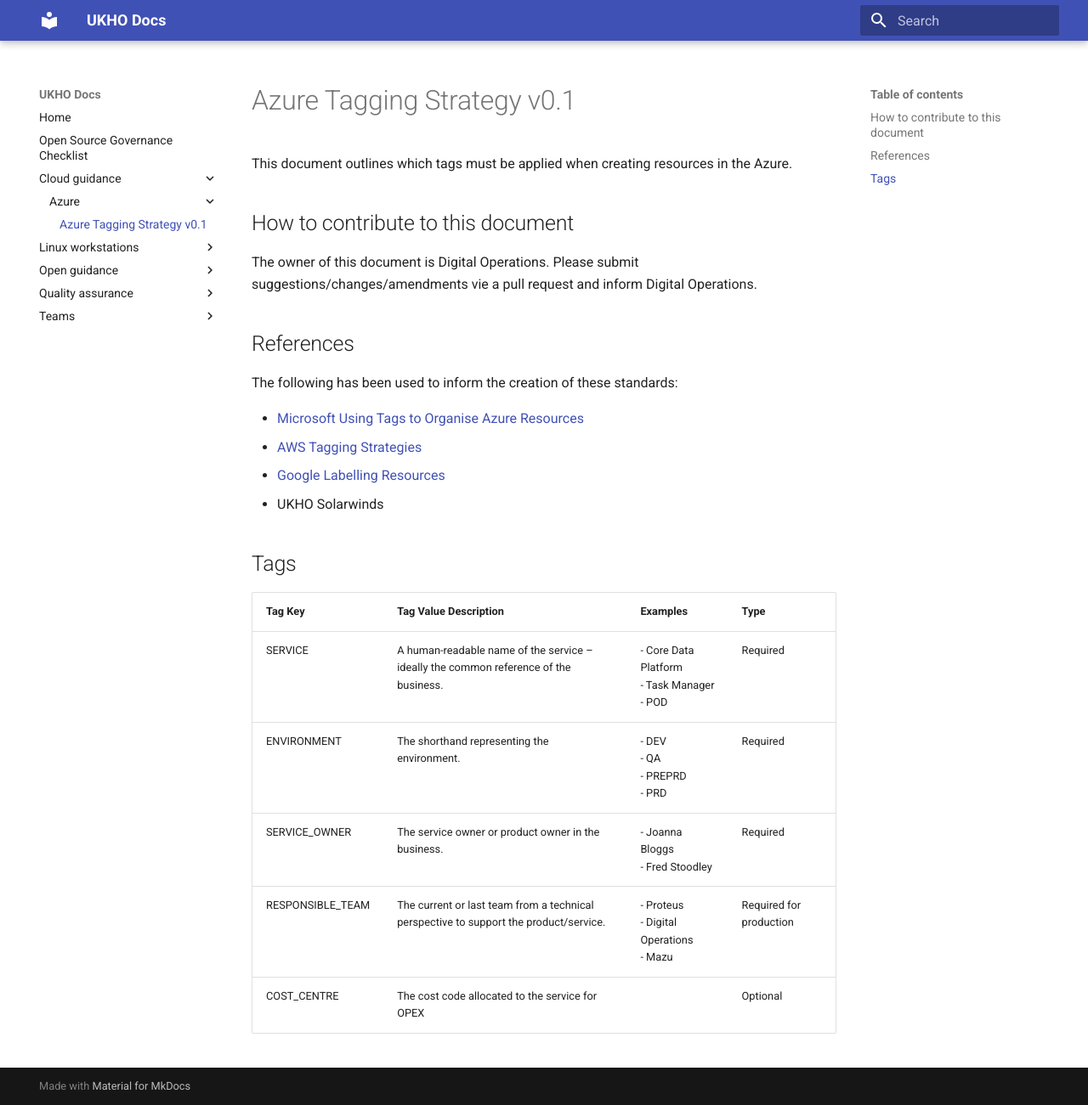
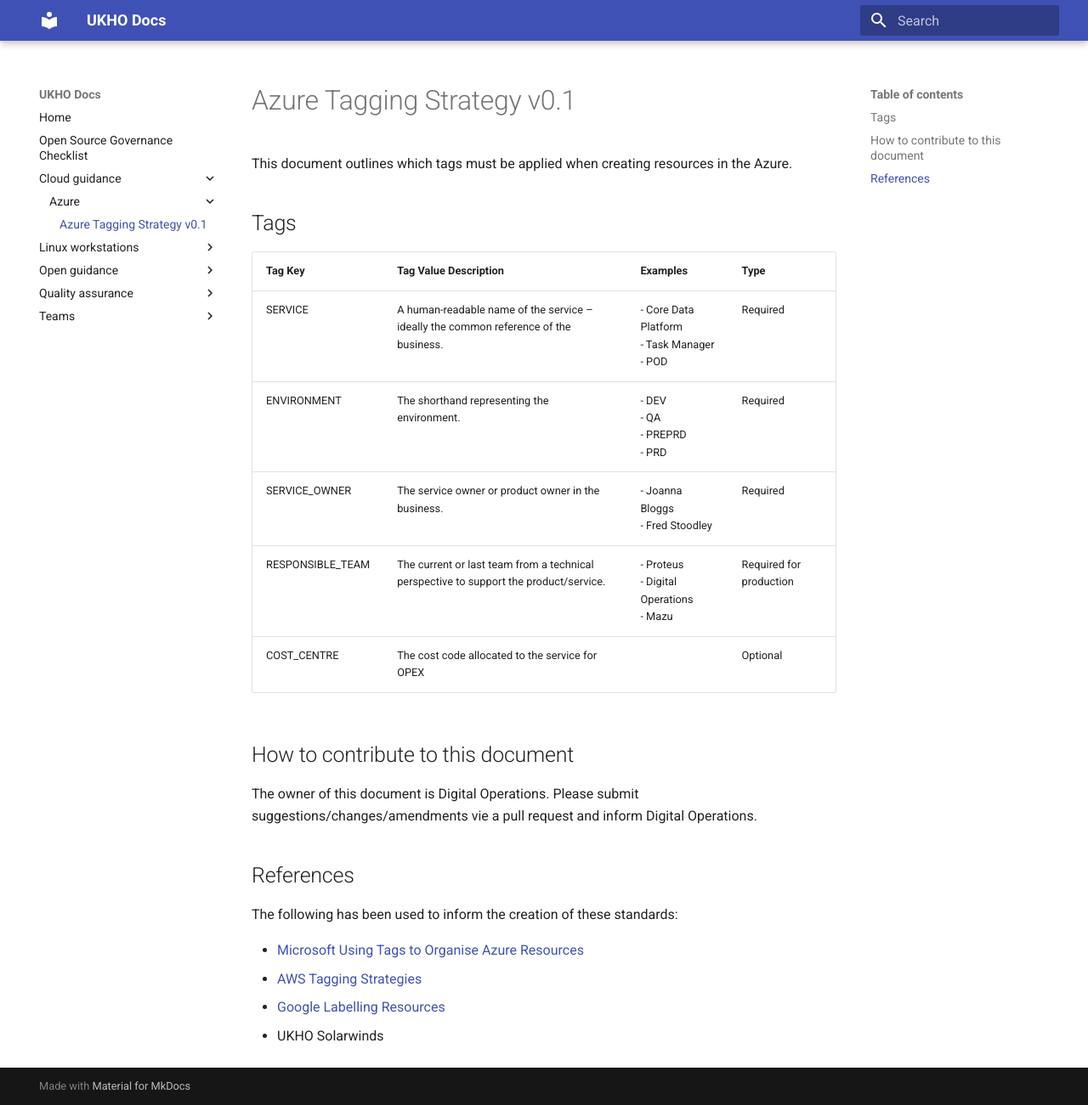
Before and after one commit to UKHO/docs, an MkDocs documentation site: the page built from docs/cloud-guidance/azure/ukho-azure-tagging.md, in a window 1280 px wide and 1301 px high. Shown: the whole window at 85% size. Built offline with MkDocs 1.6.1 and Material for MkDocs 9.7.7, drawn with Linux system fonts in a browser that asks for light colours; part of the change alters nothing that is shown.

Commit message:
re-ordered more logically

```diff
--- a/docs/cloud-guidance/azure/ukho-azure-tagging.md
+++ b/docs/cloud-guidance/azure/ukho-azure-tagging.md
@@ -1,7 +1,16 @@
 # Azure Tagging Strategy v0.1
 
+This document outlines which tags must be applied when creating resources in the Azure.
 
-This document outlines which tags must be applied when creating resources in the Azure.
+## Tags
+
+| Tag Key | Tag Value Description | Examples | Type |
+|---------|-----------------------|----------|------|
+| SERVICE | A human-readable name of the service – ideally the common reference of the business. | - Core Data Platform <br /> - Task Manager <br /> - POD | Required |
+| ENVIRONMENT | The shorthand representing the environment. | - DEV <br /> - QA <br /> - PREPRD <br /> - PRD | Required |
+| SERVICE_OWNER | The service owner or product owner in the business. | - Joanna Bloggs <br /> - Fred Stoodley | Required |
+| RESPONSIBLE_TEAM | The current or last team from a technical perspective to support the product/service. | - Proteus <br /> - Digital Operations <br /> - Mazu | Required for production |
+| COST_CENTRE | The cost code allocated to the service for OPEX |  | Optional |
 
 ## How to contribute to this document
 
@@ -15,13 +24,3 @@ The following has been used to inform the creation of these standards:
 - [AWS Tagging Strategies](https://aws.amazon.com/answers/account-management/aws-tagging-strategies/)
 - [Google Labelling Resources](https://cloud.google.com/compute/docs/labeling-resources)
 - UKHO Solarwinds
-
-## Tags
-
-| Tag Key | Tag Value Description | Examples | Type |
-|---------|-----------------------|----------|------|
-| SERVICE | A human-readable name of the service – ideally the common reference of the business. | - Core Data Platform <br /> - Task Manager <br /> - POD | Required |
-| ENVIRONMENT | The shorthand representing the environment. | - DEV <br /> - QA <br /> - PREPRD <br /> - PRD | Required |
-| SERVICE_OWNER | The service owner or product owner in the business. | - Joanna Bloggs <br /> - Fred Stoodley | Required |
-| RESPONSIBLE_TEAM | The current or last team from a technical perspective to support the product/service. | - Proteus <br /> - Digital Operations <br /> - Mazu | Required for production |
-| COST_CENTRE | The cost code allocated to the service for OPEX |  | Optional |
```
